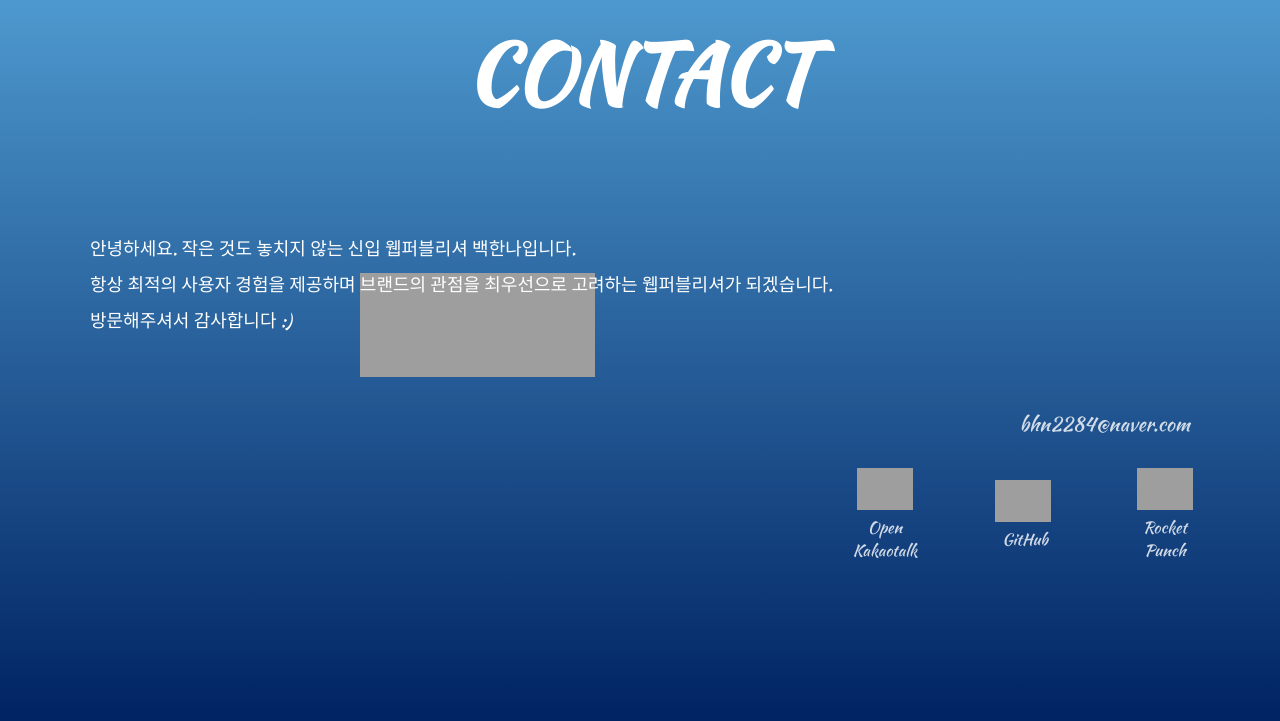
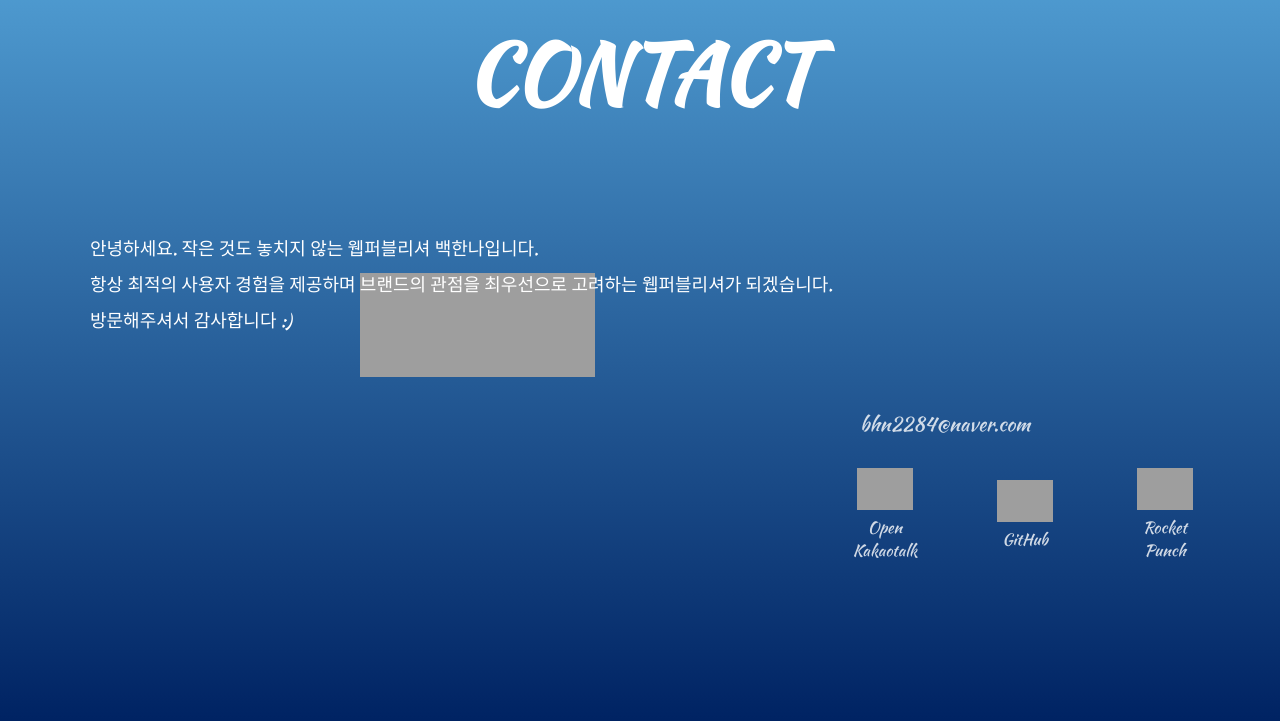
Before and after one commit to bhn2284/portfolio, a PHP site: page / in a window 1280 px wide. Shown: the part 2763-3484 px from the top of the page. Run offline with PHP 8.4, Linux system fonts and the light colour scheme; some web fonts are replaced; grey boxes are pictures that could not be loaded.

Commit message:
콘텍트 수정,,

```diff
--- a/css/style.css
+++ b/css/style.css
@@ -462,13 +462,6 @@ h2 {
           justify-content: space-between;
 }
 
-.contact .intro ul li.email {
-  -webkit-box-orient: vertical;
-  -webkit-box-direction: normal;
-      -ms-flex-direction: column;
-          flex-direction: column;
-}
-
 .contact .intro a {
   display: block;
   width: 80px;
@@ -486,9 +479,8 @@ h2 {
 
 .contact .intro a.email {
   margin-top: 70px;
-  width: 100%;
+  margin-left: 70%;
   font-size: 20px;
-  text-align: right;
 }
 
 .fish {
--- a/css/style.scss
+++ b/css/style.scss
@@ -216,7 +216,6 @@ h2{
                 text-align: center;
                 align-items: center;
                 justify-content:space-between;
-                &.email{flex-direction: column;}
             }
         }
         a{
@@ -225,7 +224,7 @@ h2{
             font-size:16px;
             img{width:70%}
             &:hover{color:#fff}
-            &.email{margin-top:70px; width:100%; font-size:20px; text-align:right;}
+            &.email{margin-top:70px; margin-left:70%; font-size:20px;}
         }
     }
 }
--- a/index.html
+++ b/index.html
@@ -222,11 +222,11 @@
                     <h2>CONTACT</h2>
                     <div class="contact-wrap">
                         <div class="intro">
-                            <p>안녕하세요. 작은 것도 놓치지 않는 신입 웹퍼블리셔 백한나입니다.<br>항상 최적의 사용자 경험을 제공하며 브랜드의 관점을 최우선으로 고려하는 웹퍼블리셔가 되겠습니다.<br>방문해주셔서 감사합니다 :)</p>
+                            <p>안녕하세요. 작은 것도 놓치지 않는 웹퍼블리셔 백한나입니다.<br>항상 최적의 사용자 경험을 제공하며 브랜드의 관점을 최우선으로 고려하는 웹퍼블리셔가 되겠습니다.<br>방문해주셔서 감사합니다 :)</p>
                             <a href="mailto:bhn2284@naver.com" class="email" target="_blank" title="메일 보내기">bhn2284@naver.com</a>
                             <ul>
                                 <li><a href="https://open.kakao.com/o/slPYdFEd" target="_blank"><img src="img/kakaotalk.png" alt="kakaotalk">Open Kakaotalk</a></li>
-                                <li><a href="https://github.com/iswhereiam" target="_blank"><img src="img/github.png" alt="github">&nbsp;<br>GitHub</a></li>
+                                <li><a href="https://github.com/iswhereiam" target="_blank"><img src="img/github.png" alt="github">GitHub</a></li>
                                 <li><a href="https://www.rocketpunch.com/@bhn2284" target="_blank"><img src="img/rocket.png" alt="rocket">Rocket Punch</a></li>
                             </ul>
                         </div>
```
Also changed, not shown: 1 other file.
